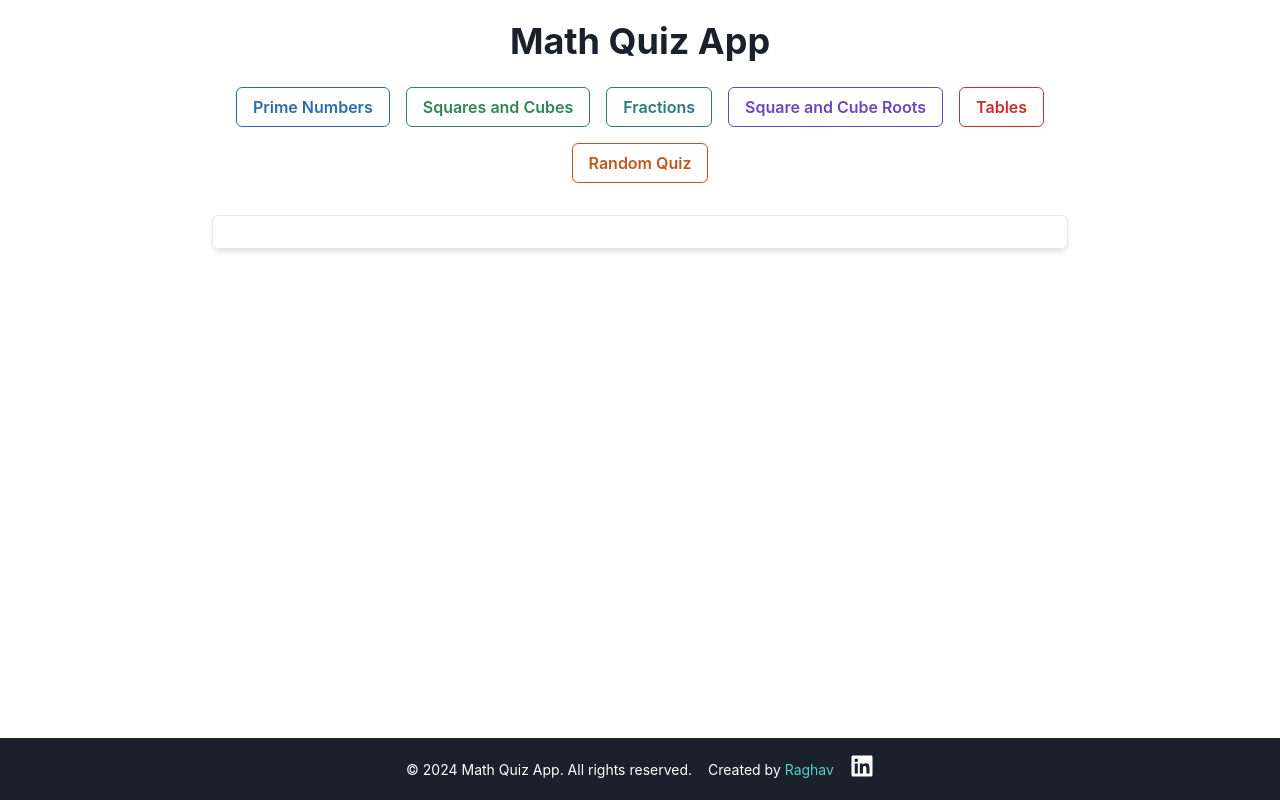
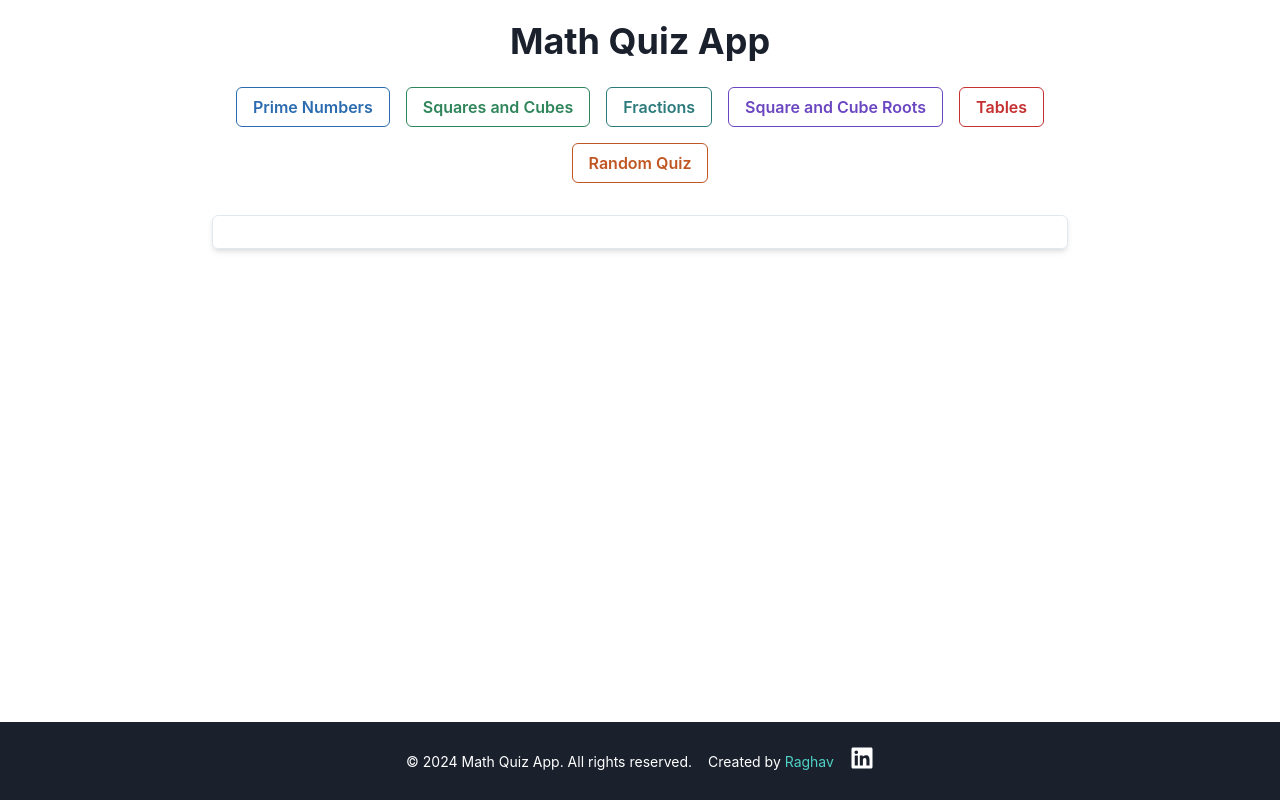
Before and after one commit to raghavm07/MathQuizApp, a React (Vite) app in the folder my-quiz-app/: page / in a window 1280 px wide. Built offline with nearby package versions, Linux system fonts and the light colour scheme.

Commit message:
Padding added to footer

```diff
--- a/my-quiz-app/src/App.jsx
+++ b/my-quiz-app/src/App.jsx
@@ -160,7 +160,7 @@ const App = () => {
         as="footer"
         bg="gray.800"
         color="white"
-        p={4}
+        p={6}
         textAlign="center"
         position="fixed" // Make the footer fixed
         bottom={0} // Position it at the bottom
```
